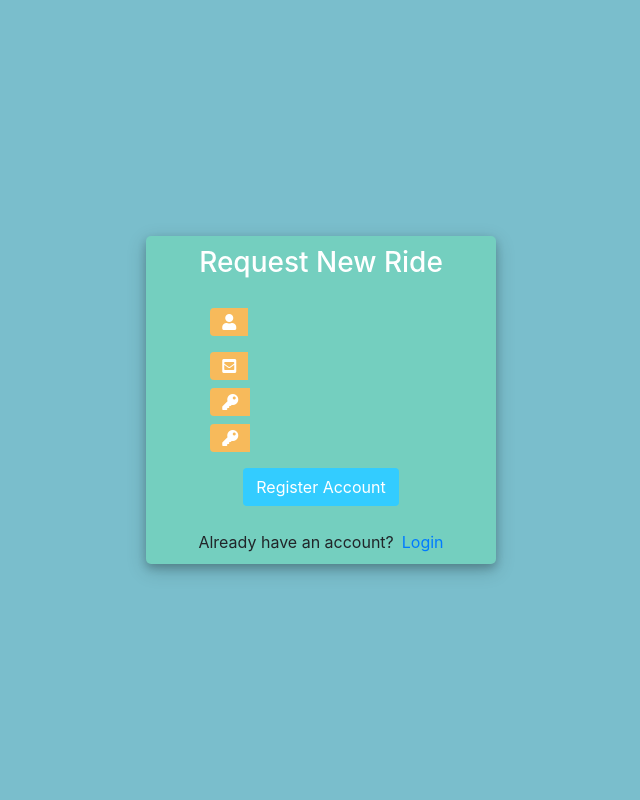
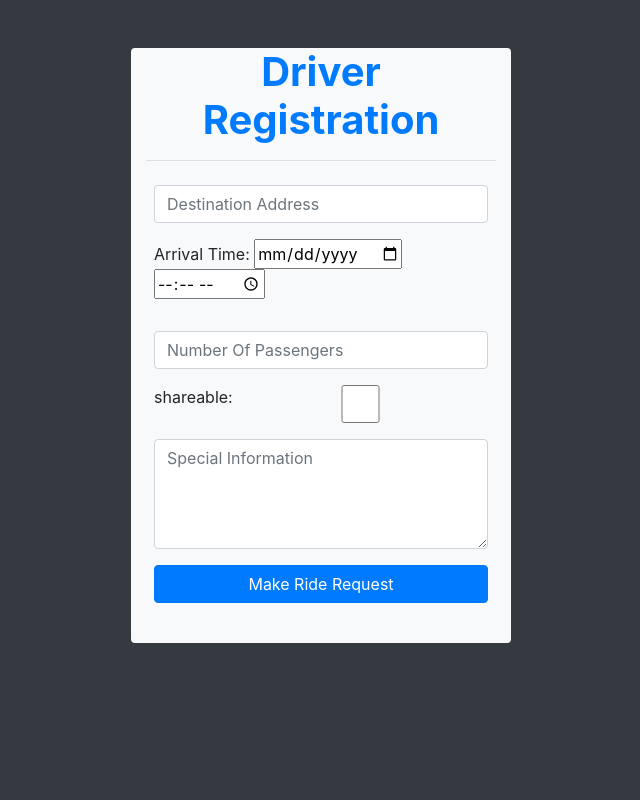
Before and after one commit to chun77/rideshare, a Django app: page /rideshare/rideRequest/ in a window 1280 px wide. Shown: the whole page, without its empty margins (319-959 px from the left). Run offline with Django 4.2, Linux system fonts and the light colour scheme; the visitor is signed in with stand-in values (Sample User, id 1); some libraries are stand-ins or nearby versions.

Commit message:
riderequestdone

```diff
--- a/docker-deploy/web-app/rideshare/admin.py
+++ b/docker-deploy/web-app/rideshare/admin.py
@@ -1,10 +1,10 @@
 from django.contrib import admin
-from .models import Driver, Rider, Ride, RideUser
+from .models import Driver, Ride, RideUser
 # Register your models here.
 from django.contrib.auth.models import User
 
 
 admin.site.register(Driver)
-admin.site.register(Rider)
+# admin.site.register(Rider)
 admin.site.register(Ride)
 admin.site.register(RideUser)
--- a/docker-deploy/web-app/rideshare/forms.py
+++ b/docker-deploy/web-app/rideshare/forms.py
@@ -2,7 +2,7 @@ from django.forms import ModelForm
 from django.contrib.auth.forms import UserCreationForm
 from django.contrib.auth.models import User
 from django import forms
-from .models import Driver
+from .models import Driver,Ride
 
 class CreateDriverForm(ModelForm):
 	# def __init__(self, *args, **kwargs):
@@ -17,3 +17,8 @@ class CreateUserForm(UserCreationForm):
 	class Meta:
 		model = User
 		fields = ['username', 'email', 'password1', 'password2']
+
+class CreateRideForm(ModelForm):
+	class Meta:
+		model = Ride
+		fields = ['end_loc','num_passengers','shareable','special_info']
--- a/docker-deploy/web-app/rideshare/models.py
+++ b/docker-deploy/web-app/rideshare/models.py
@@ -24,7 +24,7 @@ def get_default_driver():
 class Driver(models.Model):
     user = models.ForeignKey(User, on_delete=models.CASCADE)
     vehicle_type = models.CharField(max_length=200)
-    max_passengers = models.IntegerField()
+    max_passengers = models.IntegerField(null=True)
     plate_number = models.CharField(max_length=200)
     special_info = models.TextField(blank=True)
 
@@ -34,36 +34,39 @@ class Driver(models.Model):
 def get_default_rider():
     return Rider.object.get(name='default')
 
-class Rider(models.Model):
-    user = models.ForeignKey(User, on_delete=models.CASCADE)
 
-    def __str__(self):
-        return f'{self.user}'
+# class Rider(models.Model):
+#     user = models.ForeignKey(User, on_delete=models.CASCADE)
+
+#     def __str__(self):
+#         return f'{self.user}'
 
 
 class Ride(models.Model):
-    ride_id = models.BigIntegerField()
+    # ride_id = models.BigAutoField()
     # this should be either complete, confirmed, open
     status = models.CharField(max_length=200)
     # need a start location and end location
-    start_loc = models.CharField(max_length=200)
     end_loc = models.CharField(max_length=200)
-    create_time = models.DateTimeField("time created")
-    end_time = models.DateTimeField("time completed")
-    num_passengers = models.BigIntegerField()
-    max_passengers = models.IntegerField()
+    arrival_time = models.DateTimeField("arrival time",null=True)
+    num_passengers = models.BigIntegerField(null=True)
     shareable = models.BooleanField(default = True)
-    driver_user = models.ForeignKey(Driver, on_delete=models.CASCADE)
-    request_user = models.ForeignKey(Rider, on_delete=models.CASCADE)
+    driver_user = models.ForeignKey(Driver, on_delete=models.CASCADE,null=True)
+    request_user = models.ForeignKey(User, on_delete=models.CASCADE)
+    special_info = models.TextField(blank=True)
 
-    def __str__(self):
-        return f'({self.status}, {self.driver_user}, {self.request_user}, {self.ride_id})'
+    # def __str__(self):
+    #     return f'({self.status}, {self.driver_user}, {self.request_user}, {self.ride_id})'
 
 
+# share form? -> session save ? cache
+# join -> save to database
+
+# only sharer? -> nope
 class RideUser(models.Model):
-    ride_id = models.ForeignKey(Ride, on_delete=models.CASCADE)
-    user_id = models.ForeignKey(User, on_delete=models.CASCADE)
-    num_party = models.BigIntegerField()
+    ride = models.ForeignKey(Ride, on_delete=models.CASCADE)
+    user = models.ForeignKey(User, on_delete=models.CASCADE)
+    num_party = models.BigIntegerField(null=True)
 
-    def __str__(self):
-        return f'({self.user_id}, {self.ride_id})'
+    # def __str__(self):
+    #     return f'({self.user}, {self.ride})'
--- a/docker-deploy/web-app/rideshare/templates/rideshare/rideRequest.html
+++ b/docker-deploy/web-app/rideshare/templates/rideshare/rideRequest.html
@@ -1,142 +1,58 @@
-<!DOCTYPE html>
-<html>
+<html lang="en">
 
 <head>
-	<title>Login</title>
-	<link rel="stylesheet" href="https://stackpath.bootstrapcdn.com/bootstrap/4.1.3/css/bootstrap.min.css" integrity="sha384-MCw98/SFnGE8fJT3GXwEOngsV7Zt27NXFoaoApmYm81iuXoPkFOJwJ8ERdknLPMO" crossorigin="anonymous">
-	<script src="https://ajax.googleapis.com/ajax/libs/jquery/3.3.1/jquery.min.js"></script>
-	<link rel="stylesheet" href="https://use.fontawesome.com/releases/v5.6.1/css/all.css" integrity="sha384-gfdkjb5BdAXd+lj+gudLWI+BXq4IuLW5IT+brZEZsLFm++aCMlF1V92rMkPaX4PP" crossorigin="anonymous">
+  <meta charset="UTF-8">
+  <meta name="author" content="Sahil Kumar">
+  <meta http-equiv="X-UA-Compatible" content="IE=edge">
+  <meta name="viewport" content="width=device-width,initial-scale=1">
+  <title>Driver Registration</title>
+  <link rel="stylesheet" href="https://maxcdn.bootstrapcdn.com/bootstrap/4.1.0/css/bootstrap.min.css">
+  <link rel="stylesheet" href="https://use.fontawesome.com/releases/v5.0.13/css/all.css">
+</head>
 
-	<style>
-		body,
-		html {
-			margin: 0;
-			padding: 0;
-			height: 100%;
-			background: #7abecc !important;
-		}
-		.user_card {
-			width: 350px;
-			margin-top: auto;
-			margin-bottom: auto;
-			background: #74cfbf;
-			position: relative;
-			display: flex;
-			justify-content: center;
-			flex-direction: column;
-			padding: 10px;
-			box-shadow: 0 4px 8px 0 rgba(0, 0, 0, 0.2), 0 6px 20px 0 rgba(0, 0, 0, 0.19);
-			-webkit-box-shadow: 0 4px 8px 0 rgba(0, 0, 0, 0.2), 0 6px 20px 0 rgba(0, 0, 0, 0.19);
-			-moz-box-shadow: 0 4px 8px 0 rgba(0, 0, 0, 0.2), 0 6px 20px 0 rgba(0, 0, 0, 0.19);
-			border-radius: 5px;
-
-		}
-
-		.form_container {
-			margin-top: 20px;
-		}
-
-		#form-title{
-			color: #fff;
-		}
-		.login_btn {
-			width: 100%;
-			background: #33ccff !important;
-			color: white !important;
-		}
-		.login_btn:focus {
-			box-shadow: none !important;
-			outline: 0px !important;
-		}
-		.login_container {
-			padding: 0 2rem;
-		}
-		.input-group-text {
-			background: #f7ba5b !important;
-			color: white !important;
-			border: 0 !important;
-			border-radius: 0.25rem 0 0 0.25rem !important;
-		}
-		.input_user,
-		.input_pass:focus {
-			box-shadow: none !important;
-			outline: 0px !important;
-		}
-
-	</style>
-
-</head>
-<body>
-	<div class="container h-100">
-		<div class="d-flex justify-content-center h-100">
-			<div class="user_card">
-				<div class="d-flex justify-content-center">
-					<h3 id="form-title">Request New Ride</h3>
+<body class="bg-dark">
+  <div class="container">
+    <div class="row justify-content-center">
+      <div class="col-md-4 mt-5 bg-light rounded">
+        <h1 class="text-center font-weight-bold text-primary">Driver Registration</h1>
+        <hr class="bg-light">
+        <h5 class="text-center text-success"></h5>
+        <form action="" method="POST" id="form-box" class="p-2">
+			{% csrf_token %}
+          <div class="form-group input-group">
+            <!-- <div class="input-group-prepend">
+              <span class="input-group-text"><i class="fas fa-user"></i></span>
+            </div> -->
+            <input type="text" name="end_loc" class="form-control" placeholder="Destination Address" required>
           </div>
-				<div class="d-flex justify-content-center form_container">
-
-					<form method="POST" action="">
-						{% csrf_token %}
-						<div class="input-group mb-3">
-							<div class="input-group-append">
-								<span class="input-group-text"><i class="fas fa-user"></i></span>
+          <div class="form-group input-group" >
+            <!-- <div class="input-group-prepend">
+              <span class="input-group-text"><i class="fas fa-envelope"></i></span>
+            </div> -->
+            <p class="datetime" name = "arrival_time">
+            Arrival Time: <input type="date" name="d" required id="id_pub_date_0">
+                <br>
+            <input type="time" name="e" required id="id_pub_date_1">
+            </p>
           </div>
-							{{form.username}}
+          <div class="form-group input-group">
+            <input type="text" name="num_passengers" class="form-control" placeholder="Number Of Passengers" required>
           </div>
-						<div class="input-group mb-2">
-							<div class="input-group-append">
-								<span class="input-group-text"><i class="fas fa-envelope-square"></i></span>
+          <div class="form-group input-group">
+            <label for="check">shareable:</label> <input type="checkbox" name="shareable" class="form-control" required>
           </div>
-							{{form.email}}
+          <div class="form-group input-group">
+            <textarea name="special_info" id="msg" class="form-control"  placeholder="Special Information" cols="30" rows="4"></textarea>
           </div>
-						<div class="input-group mb-2">
-							<div class="input-group-append">
-								<span class="input-group-text"><i class="fas fa-key"></i></span>
+          <div class="form-group">
+            <input type="submit" name="submit" id="submit" class="btn btn-primary btn-block" value="Make Ride Request">
           </div>
-							{{form.password1}}
-						</div>
-						<div class="input-group mb-2">
-							<div class="input-group-append">
-								<span class="input-group-text"><i class="fas fa-key"></i></span>
-							</div>
-							{{form.password2}}
-						</div>
-
-
-
-				   		<div class="d-flex justify-content-center mt-3 login_container">
-				 			<input class="btn login_btn" type="submit" value="Register Account">
-				   		</div>
-
         </form>
-				</div>
-
 		{{form.errors}}
 
-				<div class="mt-4">
-					<div class="d-flex justify-content-center links">
-						Already have an account? <a href="{% url 'rideshare:login' %}" class="ml-2">Login</a>
       </div>
     </div>
   </div>
-		</div>
-	</div>
-	<script>
-						/* Because i didnt set placeholder values in forms.py they will be set here using vanilla Javascript
-		//We start indexing at one because CSRF_token is considered and input field
-		 */
+</body>
 
-		//Query All input fields
-		var form_fields = document.getElementsByTagName('input')
-		form_fields[1].placeholder='Username..';
-		form_fields[2].placeholder='Email..';
-		form_fields[3].placeholder='Enter password...';
-		form_fields[4].placeholder='Re-enter Password...';
-
-
-		for (var field in form_fields){
-			form_fields[field].className += ' form-control'
-		}
-	</script>
-</body>
 </html>
--- a/docker-deploy/web-app/rideshare/views.py
+++ b/docker-deploy/web-app/rideshare/views.py
@@ -7,12 +7,13 @@ from .models import *
 from django.http import Http404
 from django.views import generic
 from django.contrib import messages
-from .forms import CreateUserForm, CreateDriverForm
+from .forms import CreateUserForm, CreateDriverForm, CreateRideForm
 from django.contrib.auth import authenticate, login, logout
-from .models import Driver, Ride, Rider, RideUser
+from .models import Driver, Ride, RideUser
 from django.contrib.auth.decorators import login_required
 from django.shortcuts import render, get_object_or_404, redirect
 from django.views.generic.edit import UpdateView
+from datetime import datetime
 
 
 # class IndexView(generic.ListView):
@@ -116,5 +117,28 @@ def home(request):
 
 @login_required(login_url='rideshare:login')
 def rideRequest(request):
-	context = {}
+	form = CreateRideForm()
+
+	if request.method == 'POST':
+		form = CreateRideForm(request.POST)
+		if form.is_valid():
+
+
+			ride = form.save(commit=False)
+
+			date_str = request.POST['d']  # e.g., '2024-02-03'
+			time_str = request.POST['e']  # e.g., '14:30'
+			# Combine the date and time strings into a datetime object
+			ride.arrival_time = datetime.strptime(f'{date_str} {time_str}', '%Y-%m-%d %H:%M')
+
+
+			ride.status = "OPEN"
+			ride.request_user = request.user
+			ride.save()
+			rideuser = RideUser.objects.create(ride = ride,
+								user = request.user,
+								num_party = ride.num_passengers)
+			rideuser.save()
+			return redirect('rideshare:home')
+	context = {'form': form}
 	return render(request, 'rideshare/rideRequest.html', context)
```
Also changed, not shown: docker-deploy/web-app/rideshare/migrations/0004_ride_max_passengers_ride_num_passengers_and_more.py (added), docker-deploy/web-app/rideshare/migrations/0005_remove_ride_create_time_remove_ride_end_time_and_more.py (added), docker-deploy/web-app/rideshare/migrations/0006_ride_special_info.py (added), docker-deploy/web-app/rideshare/migrations/0007_rename_ride_id_rideuser_ride_and_more.py (added). Lines whose indentation alone changed are shown as unchanged.
